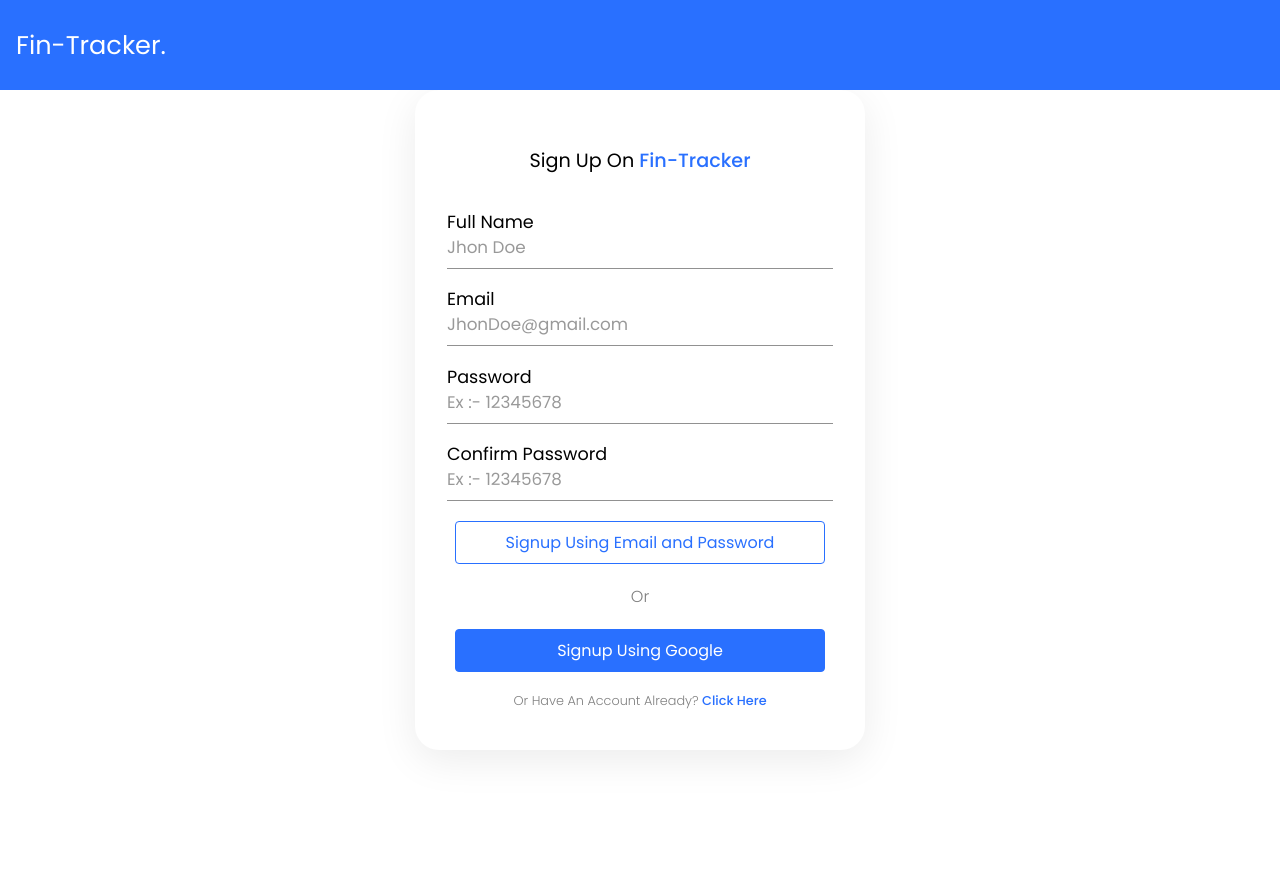
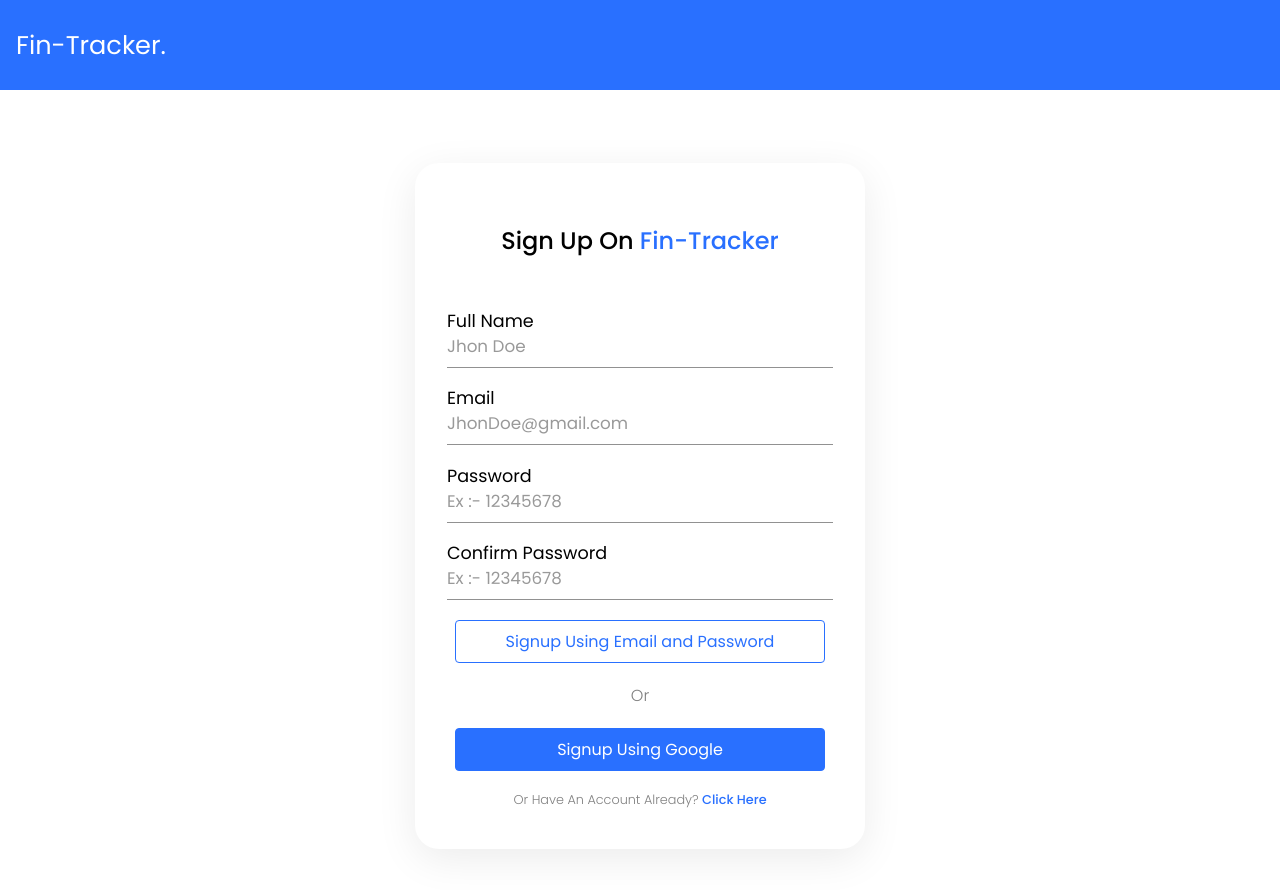
Before and after one commit to Dev121105/financetracker, a React (Create React App) app: page / in a window 1280 px wide. Before the commit the page ends 800 px from the top, so only its background shows below. Built offline with nearby package versions, Linux system fonts and the light colour scheme; no server answers.

Commit message:
Fixed signuo page

```diff
--- a/src/App.css
+++ b/src/App.css
@@ -1,14 +1,18 @@
-.wrapper{
+.wrapper {
   display: flex;
   justify-content: center;
   align-items: center;
-    width: 100vw;
-  height: auto;
+  width: 100%;
+  min-height: calc(100vh - 64px);
+  /* Subtract approximate header height */
+  margin-top: 2rem;
+  margin-bottom: 2rem;
+}
+
+body {
   color: white;
 }
-body{
-    color:white;
-}
+
 .custom-input {
   margin-top: -1rem !important;
 }
@@ -24,7 +28,8 @@ body{
   opacity: 1;
   transition: all 0.3s;
 }
-  .chart-wrapper{
+
+.chart-wrapper {
   justify-content: space-between;
   display: flex;
   width: 100%;
@@ -36,6 +41,9 @@ body{
   margin-bottom: 1.25rem;
 }
 
-@media (max-width: 900px){
-  .chart-wrapper{ flex-direction: column; padding: 1rem; }
+@media (max-width: 900px) {
+  .chart-wrapper {
+    flex-direction: column;
+    padding: 1rem;
   }
+}
--- a/src/components/SignupSignin/style.css
+++ b/src/components/SignupSignin/style.css
@@ -7,13 +7,12 @@
     /* Modern, soft shadow */
     border-radius: 1.5rem;
     padding: 2.5rem 2rem;
-    top: 0;
-    left: 0;
     color: black;
     display: flex;
     flex-direction: column;
     align-items: center;
     justify-content: center;
+    margin-top: 2rem;
 }
 
 .login-wrapper {
@@ -25,13 +24,13 @@
     /* Modern, soft shadow */
     border-radius: 1.5rem;
     padding: 2.5rem 2rem;
-    top: 0;
-    left: 0;
     color: black;
     display: flex;
     flex-direction: column;
     align-items: center;
     justify-content: center;
+    margin-top: 2rem;
+    overflow-y: hidden ;
 }
 
 .label-input {
@@ -39,10 +38,11 @@
 }
 
 .title {
-    font-weight: 400;
-    font-size: 1.2rem;
+    font-weight: 500;
+    font-size: 1.5rem;
     text-align: center;
     color: black;
+    margin-bottom: 2rem;
 }
 
 .p-login {
@@ -76,6 +76,7 @@ span {
 .signup-wrapper form,
 .login-wrapper form {
     width: 100%;
+
 }
 
 @media (max-width: 600px) {
@@ -85,6 +86,7 @@ span {
         width: 90%;
         padding: 0.9rem 1rem;
         max-width: 420px;
+        margin-top: 5rem;
     }
 
     .title {
```
Lines whose indentation alone changed are shown as unchanged.
